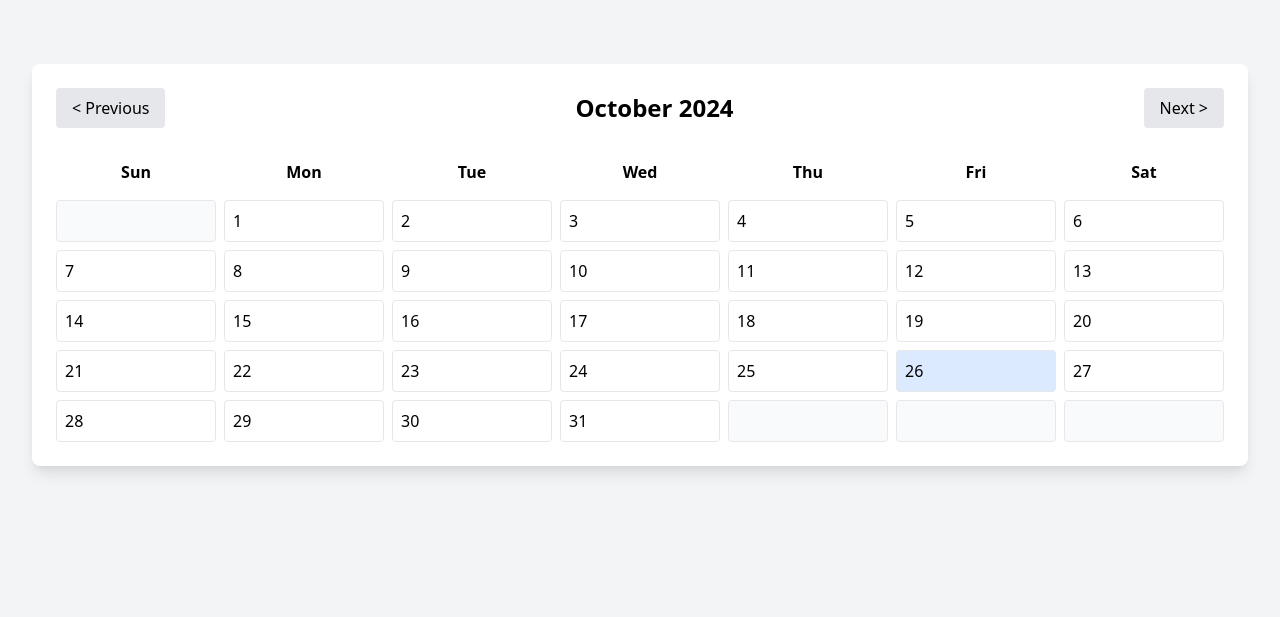
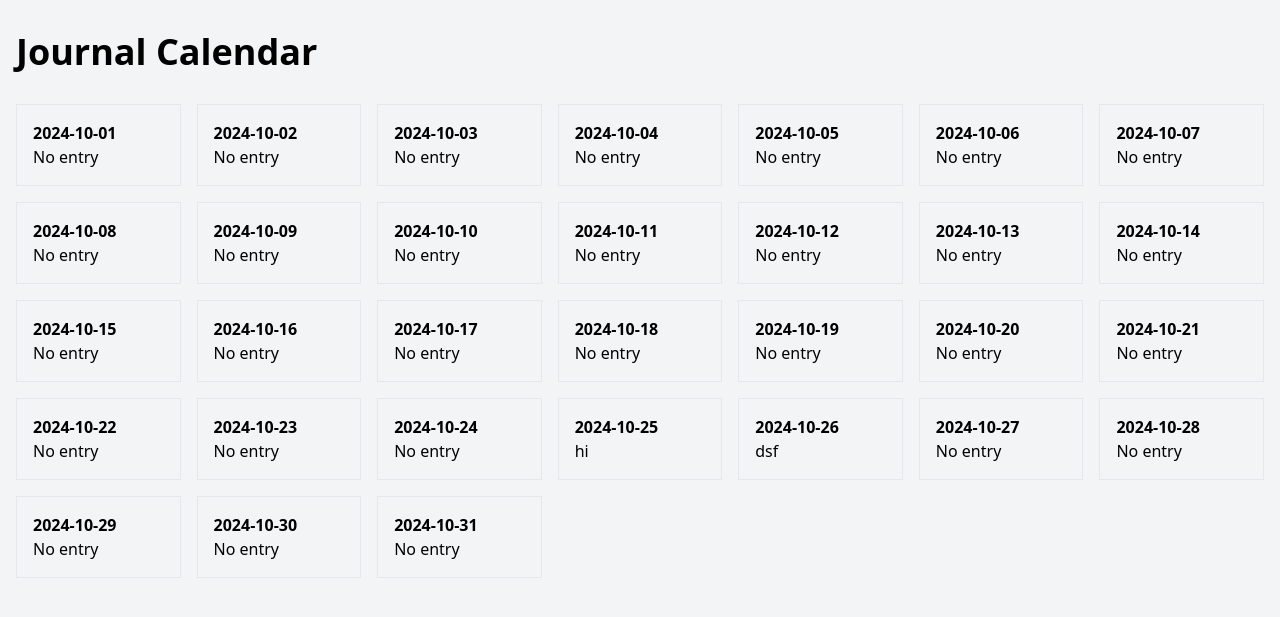
Before and after one commit to aishanibal/dailytallies, a Flask app: page /view_journal in a window 1280 px wide. Shown: the part 60-677 px from the top of the page. Run offline with Flask 3, Linux system fonts and the light colour scheme; a user stored in the database is signed in; data comes from the database, SQL or seed files in the repository; both versions use the stored data as it was after the commit; data that the repository does not hold is empty.

Commit message:
Revert "calendar (pt 2)"
This reverts commit d7018928c1e5c58b4dcf0b1f3adc513ff52e84f2.

```diff
--- a/app.py
+++ b/app.py
@@ -1,8 +1,6 @@
 import sqlite3
 from flask import Flask, render_template, request, redirect, url_for, flash, session
-import calendar
-import sqlite3
-import random
+from datetime import datetime
 from functools import wraps
 from datetime import datetime, timedelta
 
@@ -225,7 +223,7 @@ def submit_response():
     flash('Response saved successfully!')
     return redirect(url_for('dashboard'))
 
-"""
+
 @app.route('/view_journal')
 @login_required
 def view_journal():
@@ -233,7 +231,7 @@ def view_journal():
     c = conn.cursor()
 
     # Fetch all journal entries for the logged-in user
-    c.execute(SELECT date, entry FROM journal_entries WHERE user_id = ? ORDER BY date DESC,
+    c.execute("""SELECT date, entry FROM journal_entries WHERE user_id = ? ORDER BY date DESC""",
               (session['user_id'],))
     journal_entries = c.fetchall()
     conn.close()
@@ -242,64 +240,8 @@ def view_journal():
     entries_by_date = {entry[0]: entry[1] for entry in journal_entries}
 
     return render_template('view_journal.html', entries_by_date=entries_by_date)
-"""
 
-@app.route('/view_journal')
-@login_required
-def view_journal():
-    year = int(request.args.get('year', datetime.now().year))
-    month = int(request.args.get('month', datetime.now().month))
 
-    # Get calendar information
-    cal = calendar.monthcalendar(year, month)
-    month_name = calendar.month_name[month]
-
-    # Get previous and next month links
-    prev_month = month - 1 if month > 1 else 12
-    prev_year = year if month > 1 else year - 1
-    next_month = month + 1 if month < 12 else 1
-    next_year = year if month < 12 else year + 1
-
-    # Get response data for the month
-    conn = sqlite3.connect('daily_tallies.db')
-    c = conn.cursor()
-
-    # Format dates properly for SQLite comparison
-    start_date = f"{year}-{month:02d}-01"
-    end_date = f"{year}-{month + 1:02d}-01" if month < 12 else f"{year + 1}-01-01"
-
-    c.execute("""
-        SELECT date, COUNT(DISTINCT prompt_number) as response_count,
-               (SELECT entry FROM journal_entries
-                WHERE user_id = responses.user_id
-                AND date = responses.date) as journal_entry
-        FROM responses
-        WHERE user_id = ? AND date >= ? AND date < ?
-        GROUP BY date
-    """, (session['user_id'], start_date, end_date))
-
-    # Create a dictionary of dates with response counts and journal entries
-    response_data = {}
-    for row in c.fetchall():
-        date = row[0]
-        response_data[date] = {
-            'response_count': row[1],
-            'journal_entry': row[2] if row[2] else None
-        }
-
-    conn.close()
-
-    return render_template('view_journal.html',
-                           calendar=cal,
-                           month_name=month_name,
-                           year=year,
-                           month=month,
-                           prev_month=prev_month,
-                           prev_year=prev_year,
-                           next_month=next_month,
-                           next_year=next_year,
-                           response_data=response_data,
-                           current_date=datetime.now().strftime('%Y-%m-%d'))
 # Logout route
 @app.route('/logout')
 def logout():
--- a/templates/view_journal.html
+++ b/templates/view_journal.html
@@ -1,58 +1,23 @@
+<!-- templates/view_journal.html -->
 {% extends "base.html" %}
 
 {% block title %}View Journal Entries{% endblock %}
 
 {% block content %}
-<div class="container mx-auto px-4 py-8">
-    <div class="bg-white rounded-lg shadow-lg p-6">
-        <!-- Month Navigation -->
-        <div class="flex justify-between items-center mb-6">
-            <a href="{{ url_for('view_journal', year=prev_year, month=prev_month) }}"
-               class="bg-gray-200 px-4 py-2 rounded hover:bg-gray-300">&lt; Previous</a>
-            <h2 class="text-2xl font-semibold">{{ month_name }} {{ year }}</h2>
-            <a href="{{ url_for('view_journal', year=next_year, month=next_month) }}"
-               class="bg-gray-200 px-4 py-2 rounded hover:bg-gray-300">Next &gt;</a>
+<h1 class="text-4xl font-bold mb-8">Journal Calendar</h1>
+
+<!-- Calendar grid -->
+<div class="grid grid-cols-7 gap-4">
+    {% for day in range(1, 32) %}
+        {% set date = "%02d" % day %}
+        {% set full_date = "2024-10-" + date %}
+
+        <div class="border p-4">
+            <h3 class="font-bold">{{ full_date }}</h3>
+            <p>
+                {{ entries_by_date.get(full_date, "No entry") }}
+            </p>
         </div>
-
-        <!-- Calendar Grid -->
-        <div class="grid grid-cols-7 gap-2">
-            <!-- Days of Week -->
-            {% for day in ['Sun', 'Mon', 'Tue', 'Wed', 'Thu', 'Fri', 'Sat'] %}
-                <div class="text-center font-semibold p-2">{{ day }}</div>
-            {% endfor %}
-
-            <!-- Calendar Days -->
-            {% for week in calendar %}
-                {% for day in week %}
-                    {% if day != 0 %}
-                        {% set date = '%d-%02d-%02d'|format(year, month, day) %}
-                        <div class="border rounded p-2 min-h-[80px] {% if date == current_date %}bg-blue-100{% endif %}">
-                            <div class="flex justify-between items-start">
-                                <span class="font-medium">{{ day }}</span>
-                                {% if date in response_data %}
-                                    <span class="bg-green-500 text-white text-xs px-2 py-1 rounded-full">
-                                        {{ response_data[date]['response_count'] }}/5
-                                    </span>
-                                {% endif %}
-                            </div>
-                            {% if date in response_data %}
-                                {% if response_data[date]['journal_entry'] %}
-                                    <div class="mt-2 text-xs text-gray-600 truncate">
-                                        {{ response_data[date]['journal_entry'][:50] }}...
-                                    </div>
-                                {% endif %}
-                                <a href="#" onclick="showDayDetails('{{ date }}')"
-                                   class="block mt-2 text-xs text-blue-500 hover:text-blue-700">
-                                    View details
-                                </a>
-                            {% endif %}
-                        </div>
-                    {% else %}
-                        <div class="border rounded p-2 min-h-[80px] bg-gray-50"></div>
-                    {% endif %}
-                {% endfor %}
-            {% endfor %}
-        </div>
-    </div>
+    {% endfor %}
 </div>
 {% endblock %}
```
Also changed, not shown: daily_tallies.db.
